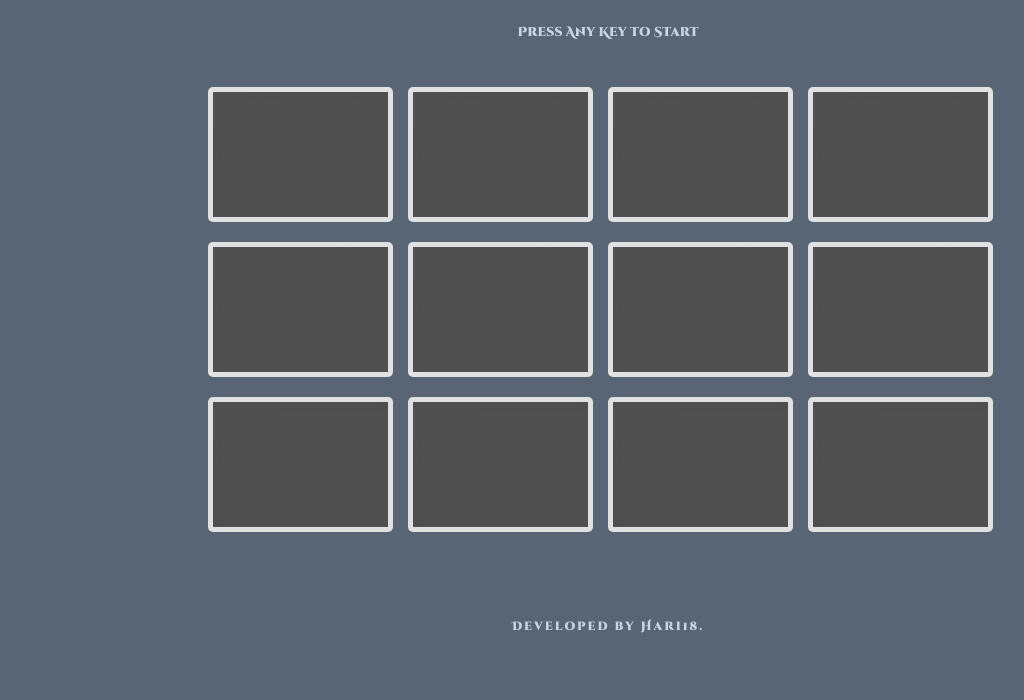
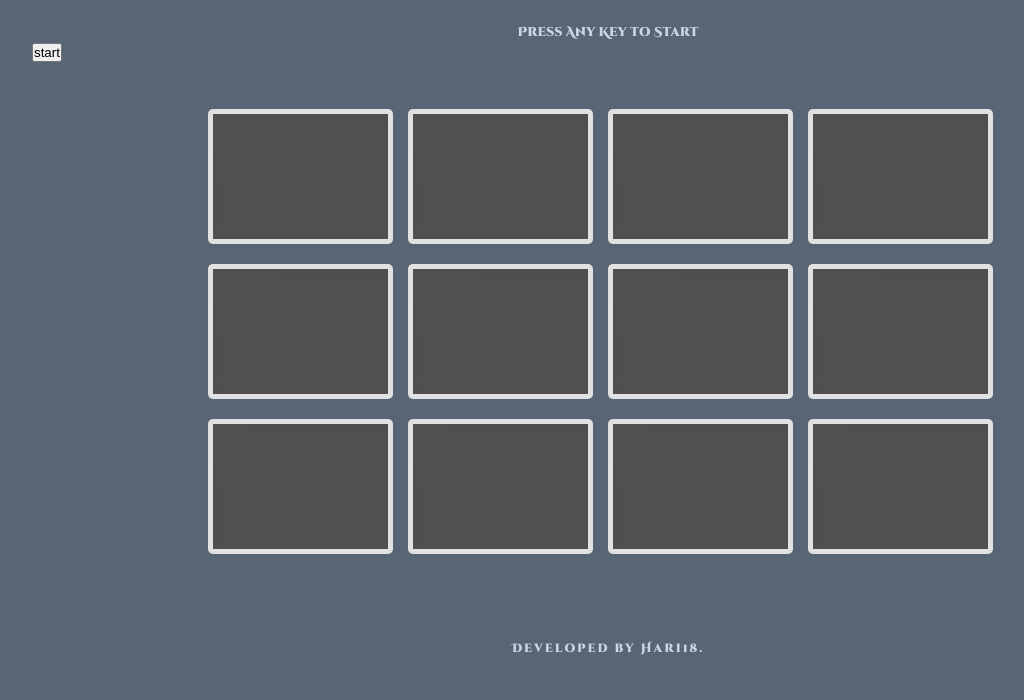
Before and after one commit to Hari-CR7/matchcards, a plain HTML site: page index.html in a window 1280 px wide. Shown: the part 100-800 px from the top of the page, without its empty margins (32-1056 px from the left). Drawn offline with nearby package versions, Linux system fonts and the light colour scheme.

Commit message:
Update index.html

```diff
--- a/index.html
+++ b/index.html
@@ -19,6 +19,7 @@
 <body>
     <h1>Match Cards</h1>
     <p>Press Any Key to Start</p>
+    <button class="start-btn">start</button>
     <div class="container">
         <div class="row">
             <div class="card c0 closed"></div>
```
